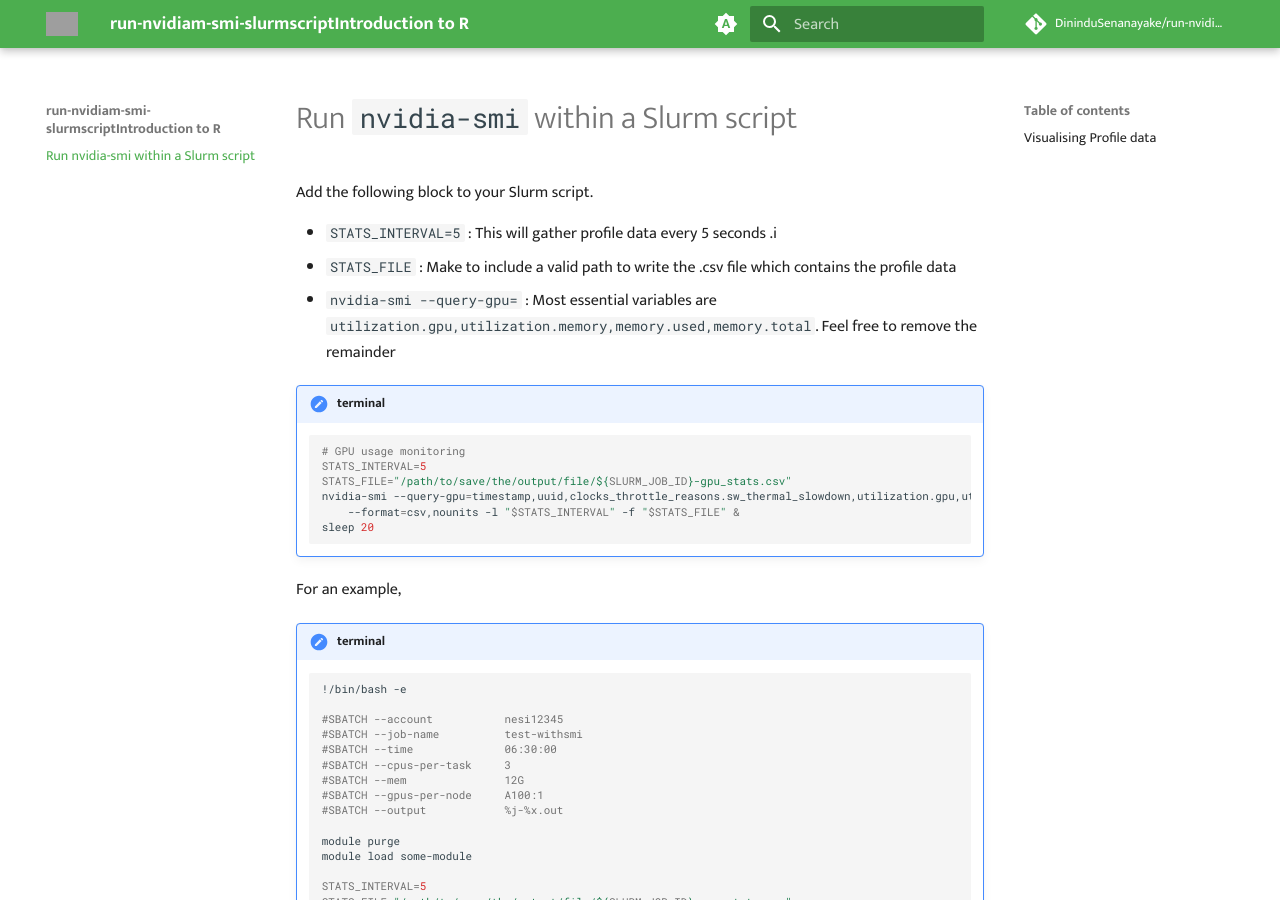
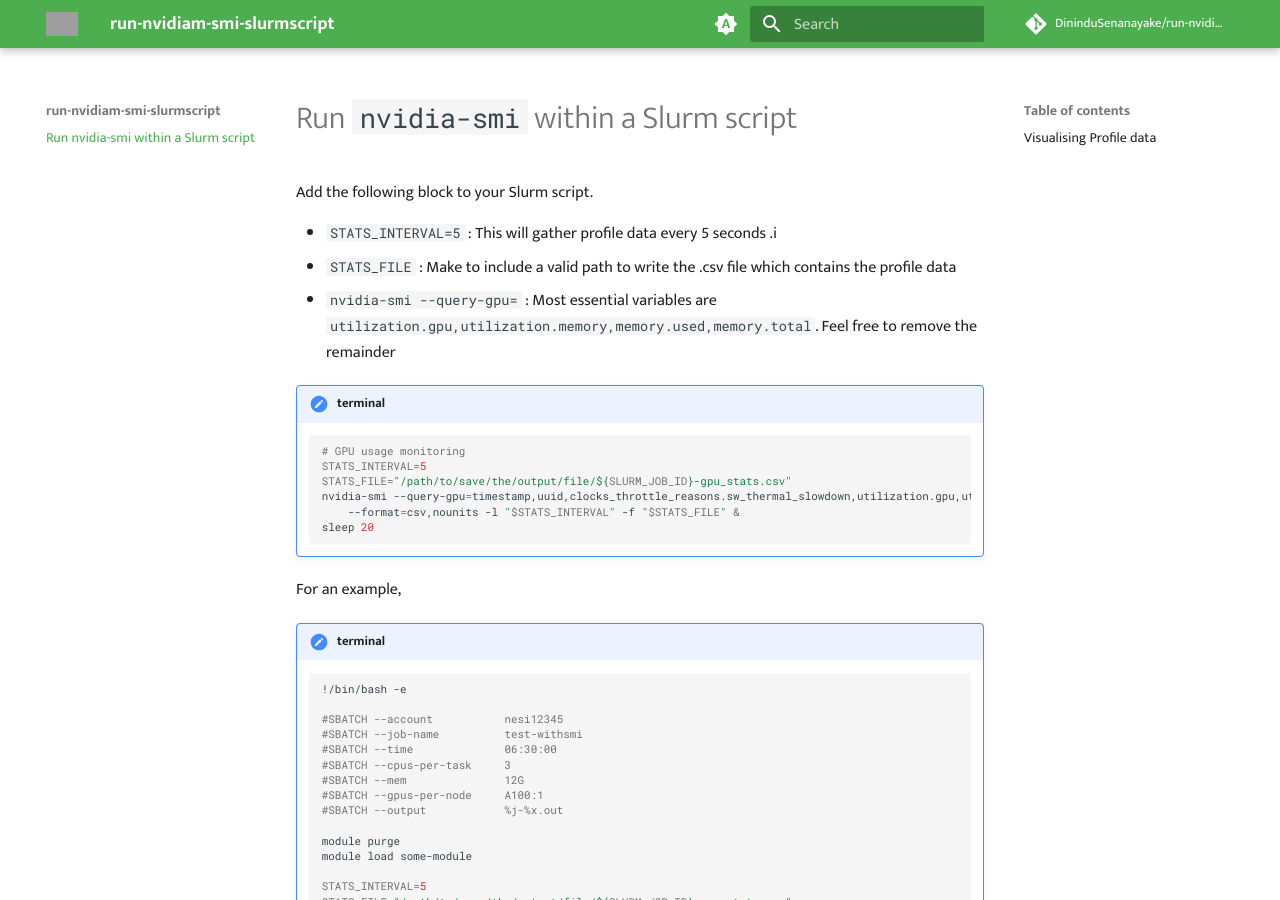
Before and after one commit to nesi/nvidia-smi-viaslurm, an MkDocs documentation site: the page built from docs/index.md, in a window 1280 px wide and 900 px high. Built offline with MkDocs 1.6.1 and Material for MkDocs 9.7.7, drawn with Linux system fonts in a browser that asks for light colours; comment, search, counter and statistics services are not loaded; grey boxes are pictures that could not be loaded.

Commit message:
update header

```diff
--- a/mkdocs.yml
+++ b/mkdocs.yml
@@ -1,7 +1,7 @@
-site_name: run-nvidiam-smi-slurmscriptIntroduction to R
+site_name: run-nvidiam-smi-slurmscript
 site_author: Dinindu Senanayake
 site_dir: public
-site_url: "https://genomicsaotearoa.github.io/Introduction-to-R/"
+site_url: "https://dinindusenanayake.github.io/run-nvidiam-smi-slurmscript/"
 
 #Repository information
 
```
